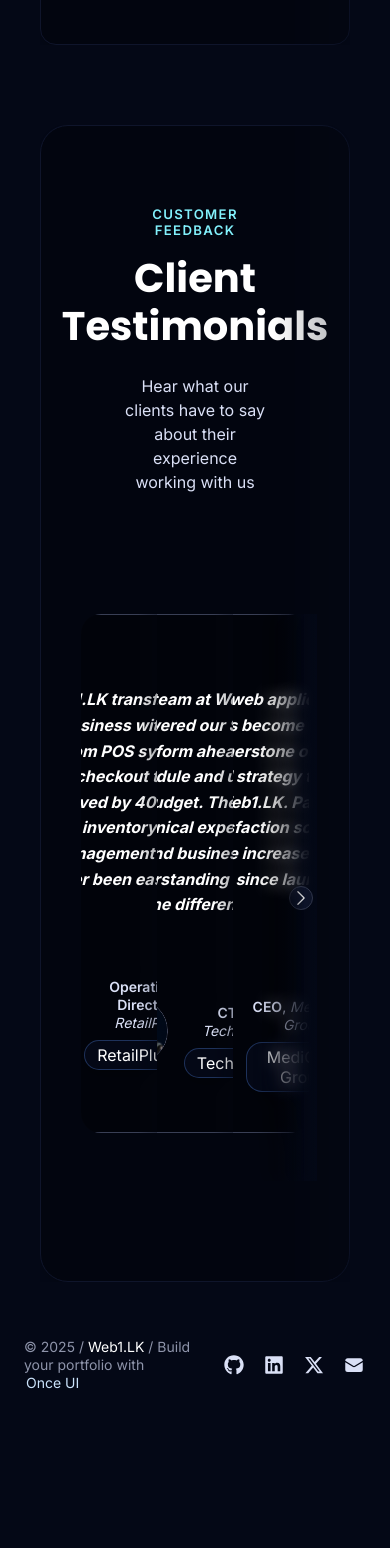
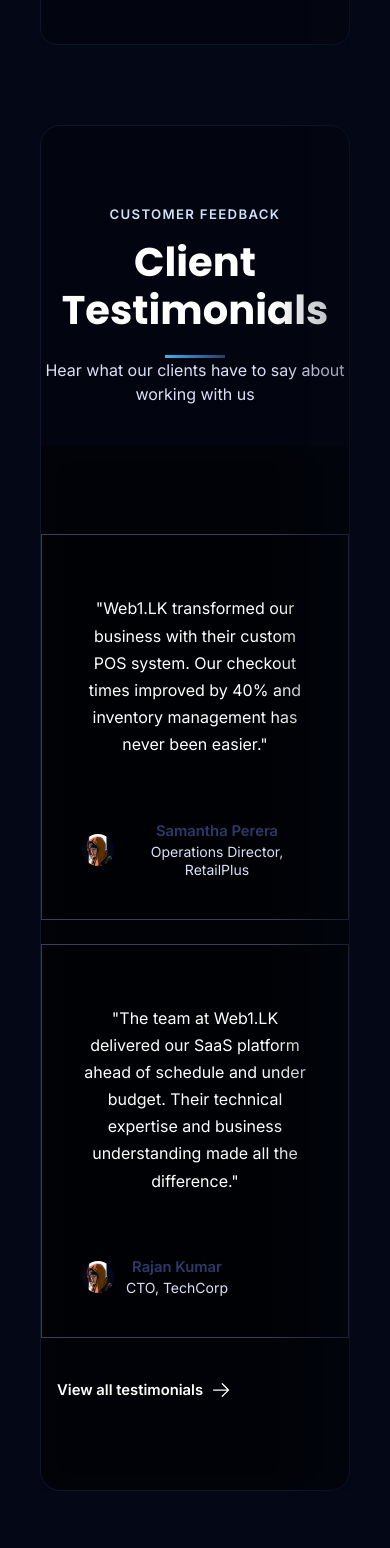
Before and after one commit to crimsonml/Web1.lk-Test, a Next.js app: page / in a window 390 px wide. Shown: the part 5400-6948 px from the top of the page. Before the commit the page ends 6808 px from the top, so only its background shows below. Built offline with nearby package versions, Linux system fonts and the light colour scheme.

Commit message:
Update Client Testimonials Section for mobile optimization and design consistency

```diff
--- a/src/app/page.tsx
+++ b/src/app/page.tsx
@@ -956,7 +956,7 @@
         </Flex>
       </RevealFx>
 
-      {/* Client Testimonials Section - Redesigned */}
+      {/* Client Testimonials Section - Mobile-optimized */}
       <RevealFx translateY="12" delay={0.2}>
         <Flex
           fillWidth
@@ -970,44 +970,32 @@
             marginBottom: "var(--spacing-xl)",
             overflow: "hidden",
             position: "relative",
-            borderRadius: "28px", /* Larger rounded corners throughout */
+            borderRadius: "20px",
           }}
         >
-          {/* Background accent element with animation */}
-          <div style={{
-            position: "absolute",
-            top: 0,
-            left: 0,
-            width: "100%",
-            height: "10px", /* Slightly thicker accent bar */
-            background: "linear-gradient(90deg, var(--color-accent-medium) 0%, var(--color-brand-medium) 100%)",
-            zIndex: 1,
-            animation: "pulse 3s infinite alternate",
-            borderTopLeftRadius: "28px",
-            borderTopRightRadius: "28px",
-          }}></div>
-
-          {/* Testimonials Header */}
+          {/* Testimonials Header - Clean & Consistent with other sections */}
           <Flex
             direction="column"
             horizontal="center"
             align="center"
             paddingTop="xl"
-            paddingBottom="m"
-            paddingX="xl"
+            paddingBottom="l"
+            paddingX={{ base: "m", tablet: "xl" }}
             fillWidth
             style={{
-              background: "var(--color-surface-strong)",
+              background: "var(--color-surface)",
               borderBottom: "1px solid var(--color-neutral-weak)",
-              borderTopLeftRadius: "28px",
-              borderTopRightRadius: "28px",
+              borderTopLeftRadius: "20px",
+              borderTopRightRadius: "20px",
             }}
           >
             <Text
               variant="label-strong-s"
-              onBackground="accent-medium"
+              onBackground="brand-medium"
               marginBottom="s"
-              style={{ letterSpacing: "0.1em", animation: "fadeInUp 0.8s ease-out" }}
+              style={{
+                letterSpacing: "0.1em",
+              }}
             >
               CUSTOMER FEEDBACK
             </Text>
@@ -1018,7 +1006,7 @@
               align="center"
               style={{
                 position: "relative",
-                animation: "fadeInUp 0.8s ease-out 0.2s both"
+                color: "var(--color-neutral-strong)",
               }}
             >
               Client Testimonials
@@ -1027,11 +1015,9 @@
                 bottom: "0",
                 left: "50%",
                 transform: "translateX(-50%)",
-                width: "80px", /* Slightly wider underline */
-                height: "4px", /* Slightly thicker underline */
-                background: "linear-gradient(90deg, var(--color-accent-medium) 0%, var(--color-brand-medium) 100%)",
-                animation: "float 4s ease-in-out infinite",
-                borderRadius: "2px", /* Rounded corners on the underline */
+                width: "60px",
+                height: "3px",
+                background: "linear-gradient(90deg, #3AB4F2, #2B3A67)",
               }}></div>
             </Heading>
             <Text
@@ -1040,195 +1026,136 @@
               align="center"
               style={{
                 maxWidth: "600px",
-                animation: "fadeInUp 0.8s ease-out 0.4s both"
               }}
             >
-              Hear what our clients have to say about their experience working with us
+              Hear what our clients have to say about working with us
             </Text>
           </Flex>
 
-          {/* Testimonials Cards */}
+          {/* Mobile-optimized Testimonials Content */}
           <Flex
             fillWidth
             direction="column"
             align="center"
             paddingY="xl"
-            paddingX="l"
-            background="surface-weak"
+            paddingX={{ base: "m", tablet: "l" }}
+            background="surface"
             style={{
-              borderBottomLeftRadius: "28px",
-              borderBottomRightRadius: "28px",
-              background: "radial-gradient(circle at bottom left, var(--color-surface-weak) 0%, var(--color-surface) 100%)",
+              borderBottomLeftRadius: "20px",
+              borderBottomRightRadius: "20px",
             }}
           >
-            <Scroller
-              direction="row"
-              style={{
-                padding: "16px 8px 32px 8px",
-                marginLeft: "-8px",
-                marginRight: "-8px",
-                width: "calc(100% + 16px)"
-              }}
-            >
+            {/* Desktop view uses horizontal scrolling, mobile uses vertical stacking */}
+            <div style={{
+              width: "100%",
+              maxWidth: "1000px",
+              padding: "8px 0",
+              display: "grid",
+              gridTemplateColumns: "repeat(auto-fill, minmax(min(100%, 360px), 1fr))",
+              gap: "24px",
+              margin: "0 auto",
+            }}>
               {home.testimonials.map((testimonial, index) => (
                 <RevealFx key={index} translateY="8" delay={0.2 + index * 0.1}>
                   <Card
-                    shadow="l"
+                    shadow="none"
                     style={{
-                      transition: "all 0.4s cubic-bezier(0.175, 0.885, 0.32, 1.275)",
+                      transition: "all 0.3s ease",
                       overflow: "hidden",
-                      minWidth: "340px",
-                      maxWidth: "400px",
-                      margin: "8px",
-                      borderRadius: "28px",
-                      transform: "translateY(0)",
+                      width: "100%",
+                      height: "100%",
+                      borderRadius: "12px",
                       border: "1px solid var(--color-neutral-weak)",
-                      position: "relative",
+                      background: "var(--color-surface-weak)",
                     }}
-                    data-hover-shadow="xl"
-                    data-hover-border="accent-medium"
-                    data-hover-transform="translateY(-8px) scale(1.01)"
+                    data-hover-shadow="s"
+                    data-hover-border="brand-alpha-medium"
+                    data-hover-transform="translateY(-4px)"
                   >
-                    {/* Quote mark decorative element */}
-                    <div style={{
-                      position: "absolute",
-                      top: "20px",
-                      left: "20px",
-                      fontSize: "64px",
-                      lineHeight: "1",
-                      fontFamily: "Georgia, serif",
-                      opacity: "0.1",
-                      color: "var(--color-brand-strong)",
-                      zIndex: 0,
-                    }}>
-                      "
-                    </div>
-
                     <Flex
                       direction="column"
-                      gap="24"
+                      gap="20"
                       padding="l"
-                      style={{
-                        position: "relative",
-                        zIndex: 1,
-                      }}
+                      fillHeight
                     >
-                      {/* Rating stars if available */}
-                      <Flex gap="4" style={{ marginBottom: "8px" }}>
-                        {Array(5).fill(0).map((_, i) => (
+                      {/* Simple quote icon */}
+                      <Flex horizontal="start">
                         <Icon
-                            key={i}
-                            name="star"
-                            size="s"
-                            onBackground="accent-medium"
-                            style={{
-                              filter: "drop-shadow(0 2px 4px rgba(0,0,0,0.1))",
-                            }}
+                          name="quote"
+                          size="m"
+                          onBackground="brand-alpha-medium"
                         />
-                        ))}
                       </Flex>
 
-                      {/* The quote itself */}
+                      {/* Quote with clean typography */}
                       <Text
-                        variant="body-strong-m"
+                        variant="body-default-m"
                         onBackground="neutral-strong"
                         style={{
-                          fontStyle: "italic",
-                          position: "relative",
-                          lineHeight: "1.6",
+                          lineHeight: 1.7,
+                          flexGrow: 1,
                         }}
                       >
                         "{testimonial.quote}"
                       </Text>
 
-                      {/* Separator line */}
+                      {/* Subtle separator line */}
                       <div style={{
-                        width: "40%",
+                        width: "40px",
                         height: "2px",
-                        background: "linear-gradient(90deg, var(--color-accent-medium) 0%, transparent 100%)",
-                        borderRadius: "1px",
-                        marginTop: "8px",
-                        marginBottom: "8px",
+                        background: "var(--color-neutral-weak)",
+                        margin: "4px 0 16px 0",
                       }}></div>
 
-                      {/* Author info with enhanced avatar */}
-                      <Flex gap="16" vertical="center">
-                        <div style={{
-                          width: "64px",
-                          height: "64px",
-                          borderRadius: "32px",
-                          overflow: "hidden",
-                          border: "3px solid var(--color-brand-alpha-medium)",
-                          boxShadow: "0 8px 20px rgba(0,0,0,0.1)",
-                        }}>
+                      {/* Author info with elegant layout */}
+                      <Flex gap="12" vertical="center">
                         <Avatar
                           src={testimonial.image}
-                            size="l"
+                          size="m"
                           style={{
-                              width: "100%",
-                              height: "100%",
-                              objectFit: "cover",
+                            border: "1px solid var(--color-neutral-weak)",
                           }}
                         />
-                        </div>
-                        <Flex direction="column">
+                        <Flex direction="column" gap="2">
                           <Text
                             variant="label-strong-m"
                             style={{
-                              background: "linear-gradient(90deg, var(--color-brand-strong) 0%, var(--color-accent-strong) 100%)",
-                              WebkitBackgroundClip: "text",
-                              WebkitTextFillColor: "transparent",
-                              textShadow: "0 2px 10px rgba(0,0,0,0.05)",
+                              color: "#2B3A67",
+                              fontWeight: "600",
                             }}
                           >
                             {testimonial.author}
                           </Text>
-                          <Text variant="body-default-s" onBackground="neutral-medium">
-                            <span style={{ fontWeight: "600" }}>{testimonial.position}</span>
-                            {testimonial.company && (
-                              <>, <span style={{ fontStyle: "italic" }}>{testimonial.company}</span></>
-                            )}
+                          <Text
+                            variant="body-default-s"
+                            onBackground="neutral-medium"
+                          >
+                            {testimonial.position}
+                            {testimonial.company && `, ${testimonial.company}`}
                           </Text>
-
-                          {/* Company logo or badge if available */}
-                          {testimonial.company && (
-                            <Badge
-                              variant="neutral"
-                              size="s"
-                              style={{
-                                marginTop: "8px",
-                                borderRadius: "16px",
-                                padding: "4px 12px",
-                                display: "inline-flex",
-                                maxWidth: "fit-content",
-                              }}
-                            >
-                              {testimonial.company}
-                            </Badge>
-                          )}
                         </Flex>
                       </Flex>
                     </Flex>
                   </Card>
                 </RevealFx>
               ))}
-            </Scroller>
+            </div>
 
-            {/* Navigation dots */}
-            <Flex horizontal="center" gap="8" marginTop="m">
-              {[...Array(Math.min(3, home.testimonials.length))].map((_, i) => (
-                <div
-                  key={i}
+            {/* View all testimonials button */}
+            <Button
+              variant="secondary"
+              size="m"
+              href="/testimonials"
+              suffixIcon="arrowRight"
               style={{
-                    width: i === 0 ? "32px" : "12px",
-                    height: "12px",
-                    borderRadius: "6px",
-                    background: i === 0 ? "var(--color-accent-medium)" : "var(--color-neutral-weak)",
-                    transition: "all 0.3s ease",
+                marginTop: "24px",
+                borderRadius: "8px",
+                background: "var(--color-surface)",
+                border: "1px solid var(--color-brand-alpha-medium)",
               }}
-                ></div>
-              ))}
-            </Flex>
+            >
+              View all testimonials
+            </Button>
           </Flex>
         </Flex>
       </RevealFx>
--- a/src/app/resources/content.js
+++ b/src/app/resources/content.js
@@ -151,13 +151,6 @@
       author: "Rajan Kumar",
       position: "CTO",
       company: "TechCorp",
-      image: "/images/avatar.jpg"
-    },
-    {
-      quote: "Our web application has become the cornerstone of our digital strategy thanks to Web1.LK. Patient satisfaction scores have increased by 35% since launch.",
-      author: "Dr. Amali Fernando",
-      position: "CEO",
-      company: "MediCare Group",
       image: "/images/avatar.jpg"
     }
   ]
```
Lines whose indentation alone changed are shown as unchanged.
